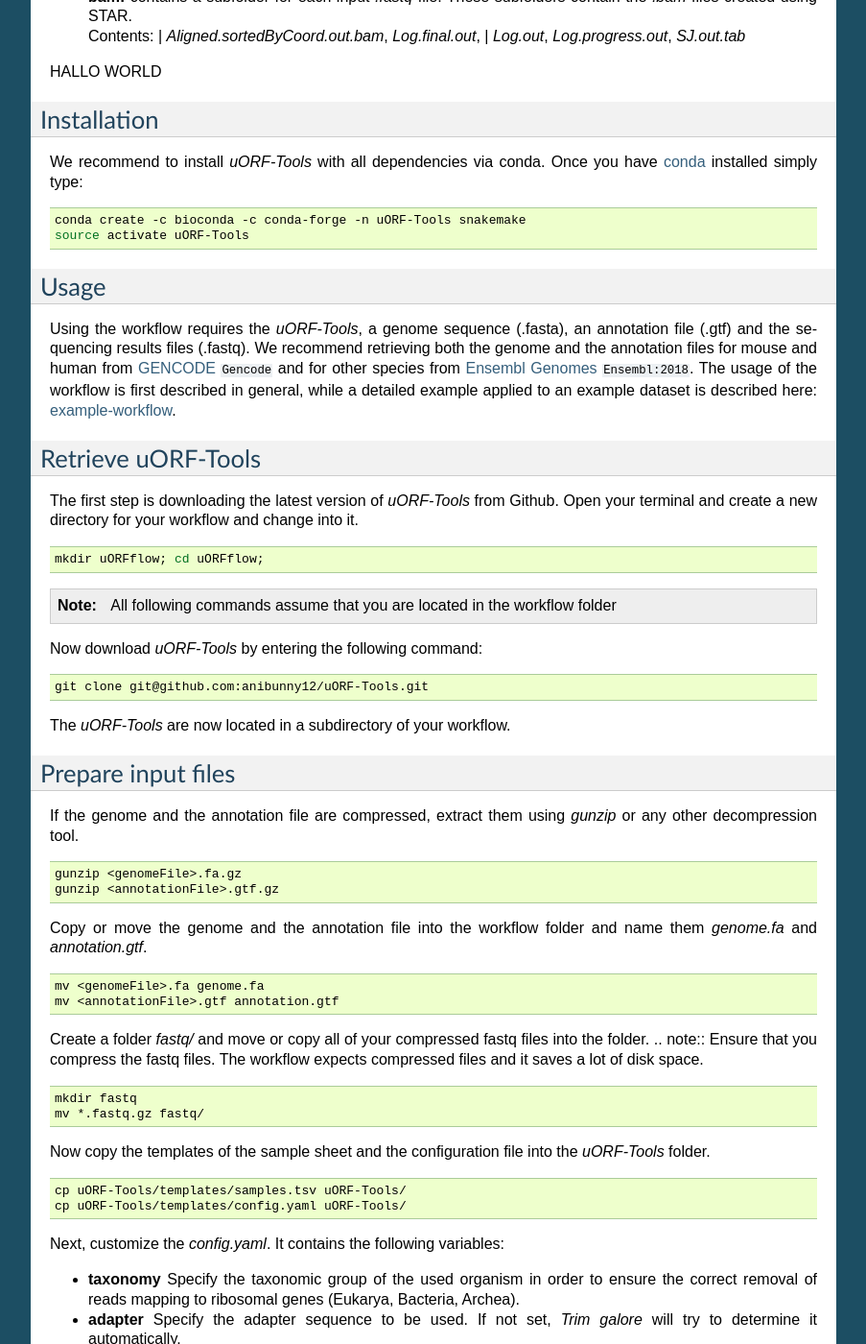
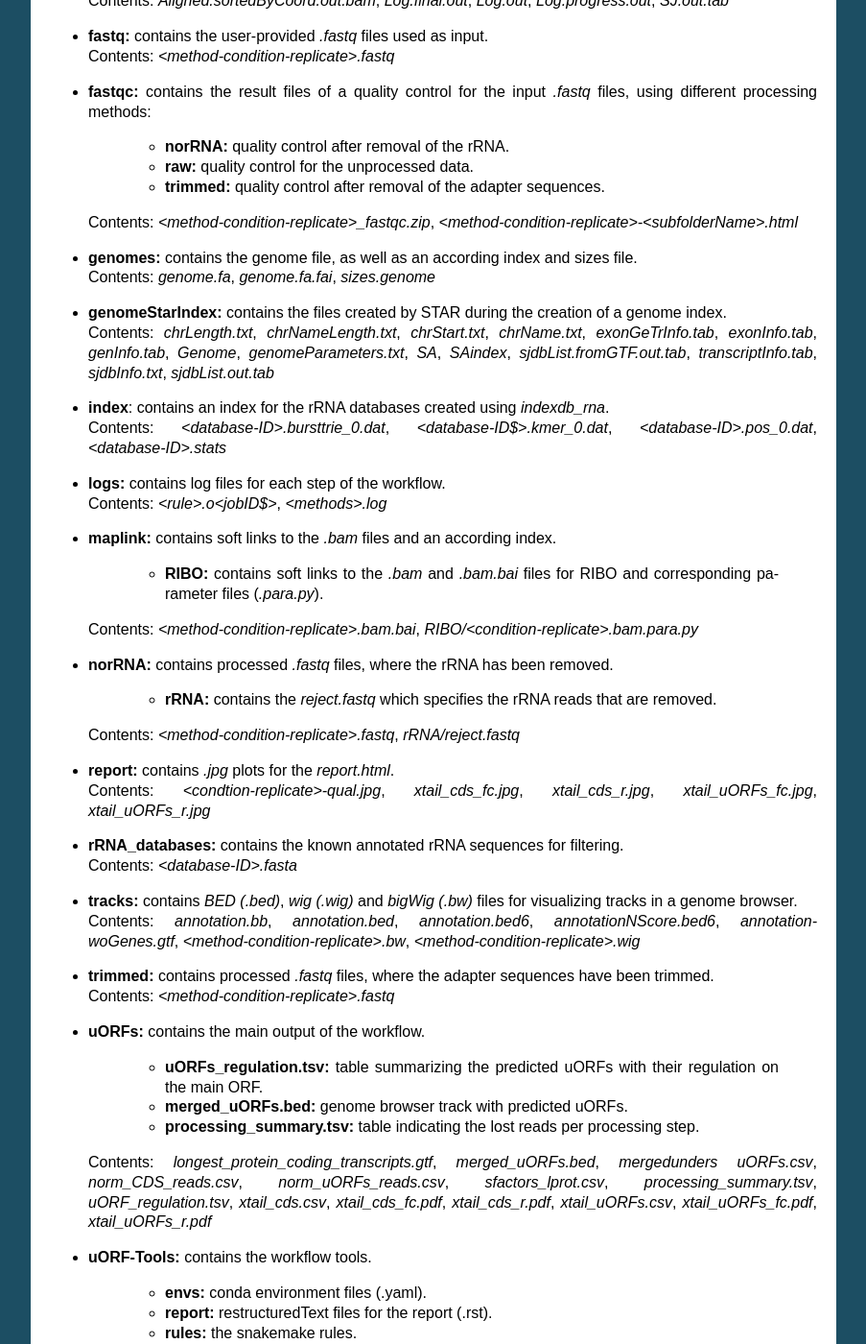
Before and after one commit to RickGelhausen/uORF-Tools_ReadTheDocs, a Sphinx documentation site: the page built from docs/source/overview.rst, in a window 1280 px wide and 1400 px high, scrolled down 1438 px. Shown: the whole window at 96% size, without its empty margins (198-1101 px from the left). Built offline with Sphinx 7.4.7, drawn with Linux system fonts in a browser that asks for light colours; cross-references to code outside the pages are shown as plain code; some of the changed text lies outside the part shown.

Commit message:
Completing directory table

```diff
--- a/docs/source/overview.rst
+++ b/docs/source/overview.rst
@@ -24,16 +24,73 @@
     :scale: 50%
     :align: center
 
-Test:
-
 • | **annotation:** contains the processed user-provided annotation file with genomic features.
   | Contents: *annotation.gtf*
 
 • | **bam:** contains a subfolder for each input *.fastq* file. These subfolders contain the *.bam* files created using STAR.
-  | Contents: | *Aligned.sortedByCoord.out.bam*, *Log.final.out*,
-              | *Log.out*, *Log.progress.out*, *SJ.out.tab*
+  | Contents: *Aligned.sortedByCoord.out.bam*, *Log.final.out*, *Log.out*, *Log.progress.out*, *SJ.out.tab*
 
-HALLO WORLD
+• | **fastq:** contains the user-provided *.fastq* files used as input.
+  | Contents: *<method-condition-replicate>.fastq*
+
+• | **fastqc:** contains the result files of a quality control for the input *.fastq* files, using different processing methods:
+
+	- **norRNA:** quality control after removal of the rRNA.
+	- **raw:** quality control for the unprocessed data.
+	- **trimmed:** quality control after removal of the adapter sequences.
+  | Contents: *<method-condition-replicate>_fastqc.zip*, *<method-condition-replicate>-<subfolderName>.html*
+
+• | **genomes:** contains the genome file, as well as an according index and sizes file.
+  | Contents: *genome.fa*, *genome.fa.fai*, *sizes.genome*
+
+• | **genomeStarIndex:** contains the files created by STAR during the creation of a genome index.
+  | Contents: *chrLength.txt*, *chrNameLength.txt*, *chrStart.txt*, *chrName.txt*, *exonGeTrInfo.tab*, *exonInfo.tab*, *genInfo.tab*, *Genome*, *genomeParameters.txt*, *SA*, *SAindex*, *sjdbList.fromGTF.out.tab*, *transcriptInfo.tab*, *sjdbInfo.txt*, *sjdbList.out.tab*
+
+• | **index**: contains an index for the rRNA databases created using *indexdb_rna*.
+  | Contents: *<database-ID>.bursttrie_0.dat*, *<database-ID$>.kmer_0.dat*, *<database-ID>.pos_0.dat*, *<database-ID>.stats*
+
+• | **logs:** contains log files for each step of the workflow.
+  | Contents: *<rule>.o<jobID$>*, *<methods>.log*
+
+• | **maplink:** contains soft links to the *.bam* files and an according index.
+
+	- **RIBO:** contains soft links to the *.bam* and *.bam.bai* files for RIBO and corresponding parameter files (*.para.py*).
+  | Contents: *<method-condition-replicate>.bam.bai*, *RIBO/<condition-replicate>.bam.para.py*
+
+• | **norRNA:** contains processed *.fastq* files, where the rRNA has been removed.
+
+	- **rRNA:** contains the *reject.fastq* which specifies the rRNA reads that are removed.
+
+  | Contents: *<method-condition-replicate>.fastq*, *rRNA/reject.fastq*
+
+• | **report:** contains *.jpg* plots for the *report.html*.
+  | Contents: *<condtion-replicate>-qual.jpg*, *xtail_cds_fc.jpg*, *xtail_cds_r.jpg*, *xtail_uORFs_fc.jpg*, *xtail_uORFs_r.jpg*
+
+• | **rRNA_databases:** contains the known annotated rRNA sequences for filtering.
+  | Contents: *<database-ID>.fasta*
+
+• | **tracks:** contains *BED (.bed)*, *wig (.wig)* and *bigWig (.bw)* files for visualizing tracks in a genome browser.
+  | Contents: *annotation.bb*, *annotation.bed*, *annotation.bed6*, *annotationNScore.bed6*, *annotation-woGenes.gtf*, *<method-condition-replicate>.bw*, *<method-condition-replicate>.wig*
+
+• | **trimmed:** contains processed *.fastq* files, where the adapter sequences have been trimmed.
+  | Contents: *<method-condition-replicate>.fastq*
+
+• | **uORFs:** contains the main output of the workflow.
+
+	- **uORFs_regulation.tsv:** table summarizing the predicted uORFs with their regulation on the main ORF.
+	- **merged_uORFs.bed:** genome browser track with predicted uORFs.
+	- **processing_summary.tsv:** table indicating the lost reads per processing step.
+
+  | Contents: *longest_protein_coding_transcripts.gtf*, *merged_uORFs.bed*, *merged\unders uORFs.csv*, *norm_CDS_reads.csv*, *norm_uORFs_reads.csv*, *sfactors_lprot.csv*, *processing_summary.tsv*, *uORF_regulation.tsv*, *xtail_cds.csv*, *xtail_cds_fc.pdf*, *xtail_cds_r.pdf*, *xtail_uORFs.csv*, *xtail_uORFs_fc.pdf*, *xtail_uORFs_r.pdf*
+
+• **uORF-Tools:** contains the workflow tools.
+
+	- **envs:** conda environment files (.yaml).
+	- **report:** restructuredText files for the report (.rst).
+	- **rules:** the snakemake rules.
+	- **schemas:** validation templates for input files
+	- **scripts:** scripts used by the snakemake workflow.
+	- **templates:** templates for the *config.yaml* and the *samples.tsv*.
 
 Installation
 ============
```
